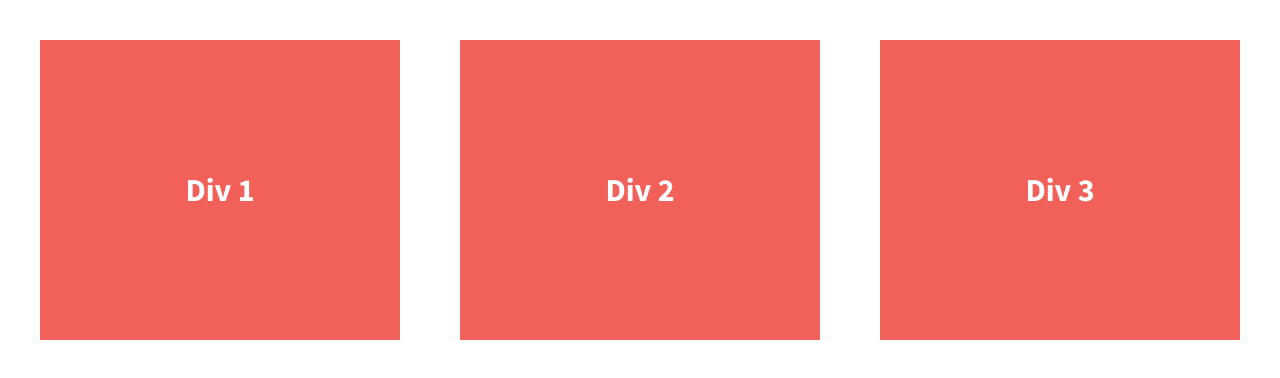
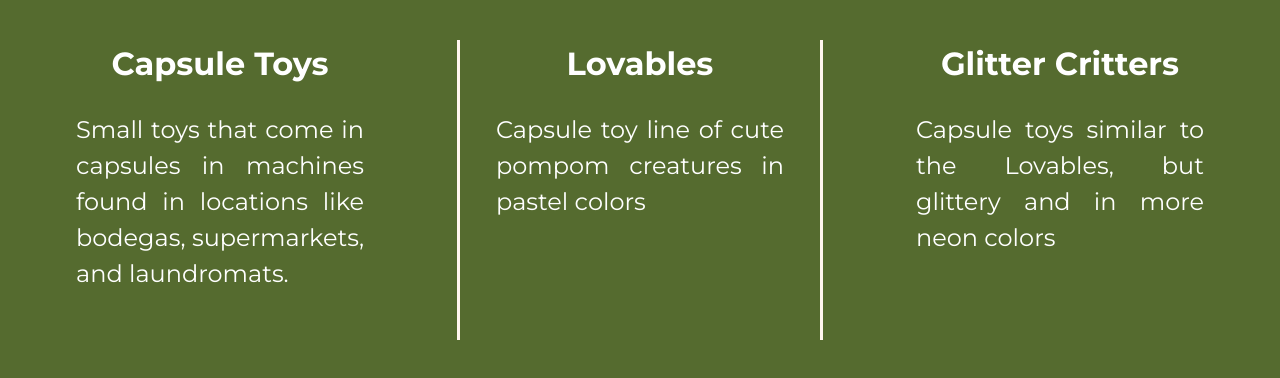
Before and after one commit to tawnyblvd/div-flexbox-practice, a plain HTML site: page index.html in a window 1280 px wide. Drawn offline with nearby package versions, Linux system fonts and the light colour scheme.

Commit message:
Add text content to body divs and add borders along with new background color

```diff
--- a/css/main.css
+++ b/css/main.css
@@ -96,12 +96,12 @@ textarea {
    ========================================================================== */
 
 html {
-  background-color: #fff;
+  background-color: darkolivegreen;
   height: 100%;
 }
 
 body {
-  font-family: "Source Sans Pro", sans-serif;
+  font-family: "Montserrat", sans-serif;
   padding: 2em;
   font-size: 1.25em;
   height: 100%;
@@ -117,14 +117,27 @@ body {
 .div-2,
 .div-3 {
   display: flex;
-  justify-content: center;
+  flex-direction: column;
+  justify-content: flex-start;
   align-items: center;
   color: #fff;
   line-height: 1.5em;
   font-size: 1.6em;
-  background-color: #f16059;
   width: 30%;
   height: 300px;
+}
+
+.div-2 {
+  border-right: solid 3px seashell;
+  border-left: solid 3px seashell;
+}
+
+div p {
+  font-size: 0.75em;
+  font-weight: 400;
+  line-height: 1.5em;
+  text-align: justify;
+  width: 80%;
 }
 
 /* ==========================================================================
--- a/index.html
+++ b/index.html
@@ -1,51 +1,85 @@
-<!doctype html>
+<!DOCTYPE html>
 <html class="no-js" lang="">
   <head>
-        <meta charset="utf-8">
-        <meta http-equiv="x-ua-compatible" content="ie=edge">
+    <meta charset="utf-8" />
+    <meta http-equiv="x-ua-compatible" content="ie=edge" />
     <title>Make me into a grid!</title>
-        <meta name="description" content="">
-        <meta name="viewport" content="width=device-width, initial-scale=1">
+    <meta name="description" content="" />
+    <meta name="viewport" content="width=device-width, initial-scale=1" />
 
-        <link rel="apple-touch-icon" href="apple-touch-icon.png">
+    <link rel="apple-touch-icon" href="apple-touch-icon.png" />
     <!-- Place favicon.ico in the root directory -->
 
-        <link rel="stylesheet" href="css/normalize.css">
-        <link rel="stylesheet" href="css/main.css">
+    <link rel="stylesheet" href="css/normalize.css" />
+    <link rel="stylesheet" href="css/main.css" />
     <script src="js/vendor/modernizr-2.8.3.min.js"></script>
-        <link href='http://fonts.googleapis.com/css?family=Lora:700' rel='stylesheet' type='text/css'>
-        <link href='http://fonts.googleapis.com/css?family=Source+Sans+Pro:400,700' rel='stylesheet' type='text/css'>
+    <link
+      href="http://fonts.googleapis.com/css?family=Lora:700"
+      rel="stylesheet"
+      type="text/css"
+    />
+    <link
+      href="http://fonts.googleapis.com/css?family=Montserrat:400,700"
+      rel="stylesheet"
+      type="text/css"
+    />
   </head>
   <body>
     <!--[if lt IE 8]>
-            <p class="browserupgrade">You are using an <strong>outdated</strong> browser. Please <a href="http://browsehappy.com/">upgrade your browser</a> to improve your experience.</p>
+      <p class="browserupgrade">
+        You are using an <strong>outdated</strong> browser. Please
+        <a href="http://browsehappy.com/">upgrade your browser</a> to improve
+        your experience.
+      </p>
     <![endif]-->
 
     <section class="wrapper">
       <div class="div-1">
-                Div 1
+        Capsule Toys
+        <p>
+          Small toys that come in capsules in machines found in locations like
+          bodegas, supermarkets, and laundromats.
+        </p>
       </div>
       <div class="div-2">
-                Div 2
+        Lovables
+        <p>Capsule toy line of cute pompom creatures in pastel colors</p>
       </div>
       <div class="div-3">
-                Div 3
+        Glitter Critters
+        <p>
+          Capsule toys similar to the Lovables, but glittery and in more neon
+          colors
+        </p>
       </div>
     </section>
 
     <script src="https://ajax.googleapis.com/ajax/libs/jquery/1.11.3/jquery.min.js"></script>
-        <script>window.jQuery || document.write('<script src="js/vendor/jquery-1.11.3.min.js"><\/script>')</script>
+    <script>
+      window.jQuery ||
+        document.write(
+          '<script src="js/vendor/jquery-1.11.3.min.js"><\/script>'
+        );
+    </script>
     <script src="js/plugins.js"></script>
     <script src="js/main.js"></script>
 
     <!-- Google Analytics: change UA-XXXXX-X to be your site's ID. -->
     <script>
-            (function(b,o,i,l,e,r){b.GoogleAnalyticsObject=l;b[l]||(b[l]=
-            function(){(b[l].q=b[l].q||[]).push(arguments)});b[l].l=+new Date;
-            e=o.createElement(i);r=o.getElementsByTagName(i)[0];
-            e.src='https://www.google-analytics.com/analytics.js';
-            r.parentNode.insertBefore(e,r)}(window,document,'script','ga'));
-            ga('create','UA-XXXXX-X','auto');ga('send','pageview');
+      (function (b, o, i, l, e, r) {
+        b.GoogleAnalyticsObject = l;
+        b[l] ||
+          (b[l] = function () {
+            (b[l].q = b[l].q || []).push(arguments);
+          });
+        b[l].l = +new Date();
+        e = o.createElement(i);
+        r = o.getElementsByTagName(i)[0];
+        e.src = "https://www.google-analytics.com/analytics.js";
+        r.parentNode.insertBefore(e, r);
+      })(window, document, "script", "ga");
+      ga("create", "UA-XXXXX-X", "auto");
+      ga("send", "pageview");
     </script>
   </body>
 </html>
```
Lines whose indentation alone changed are shown as unchanged.
